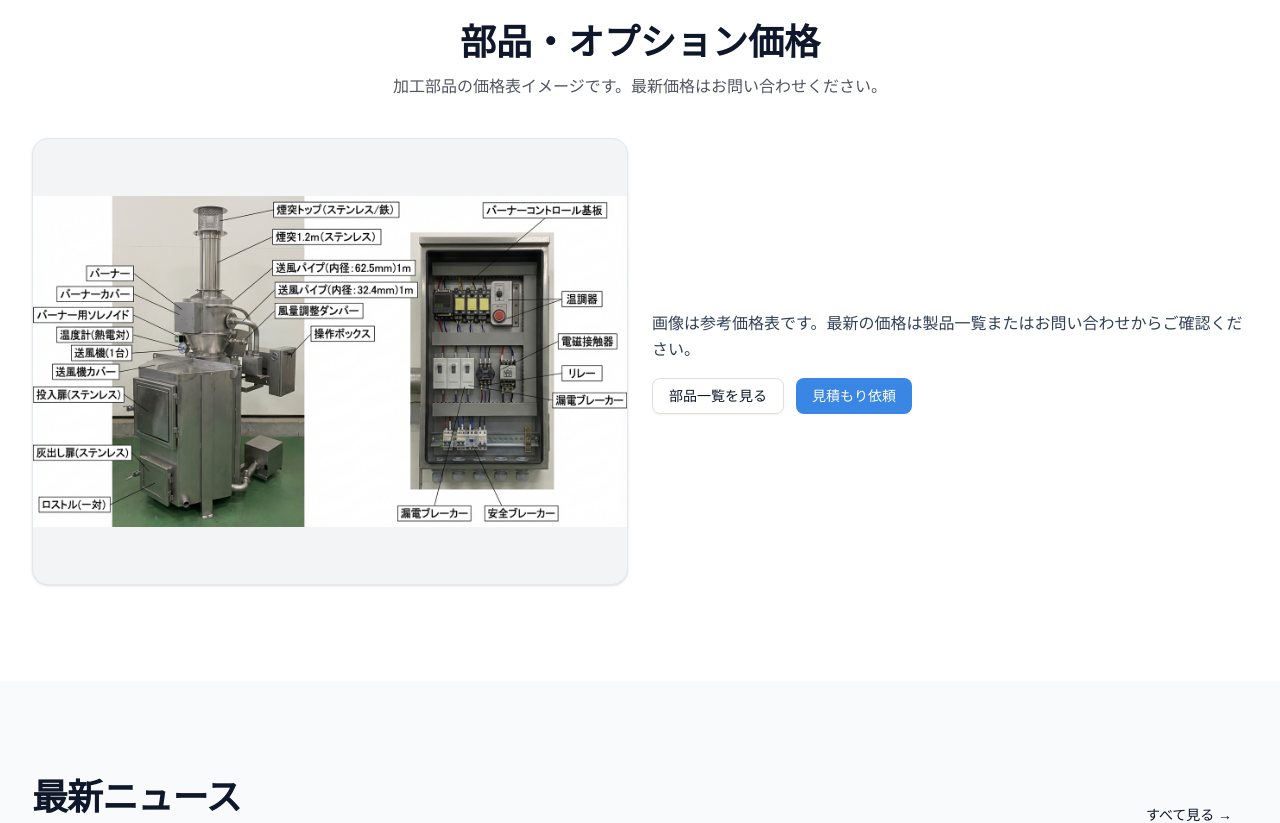
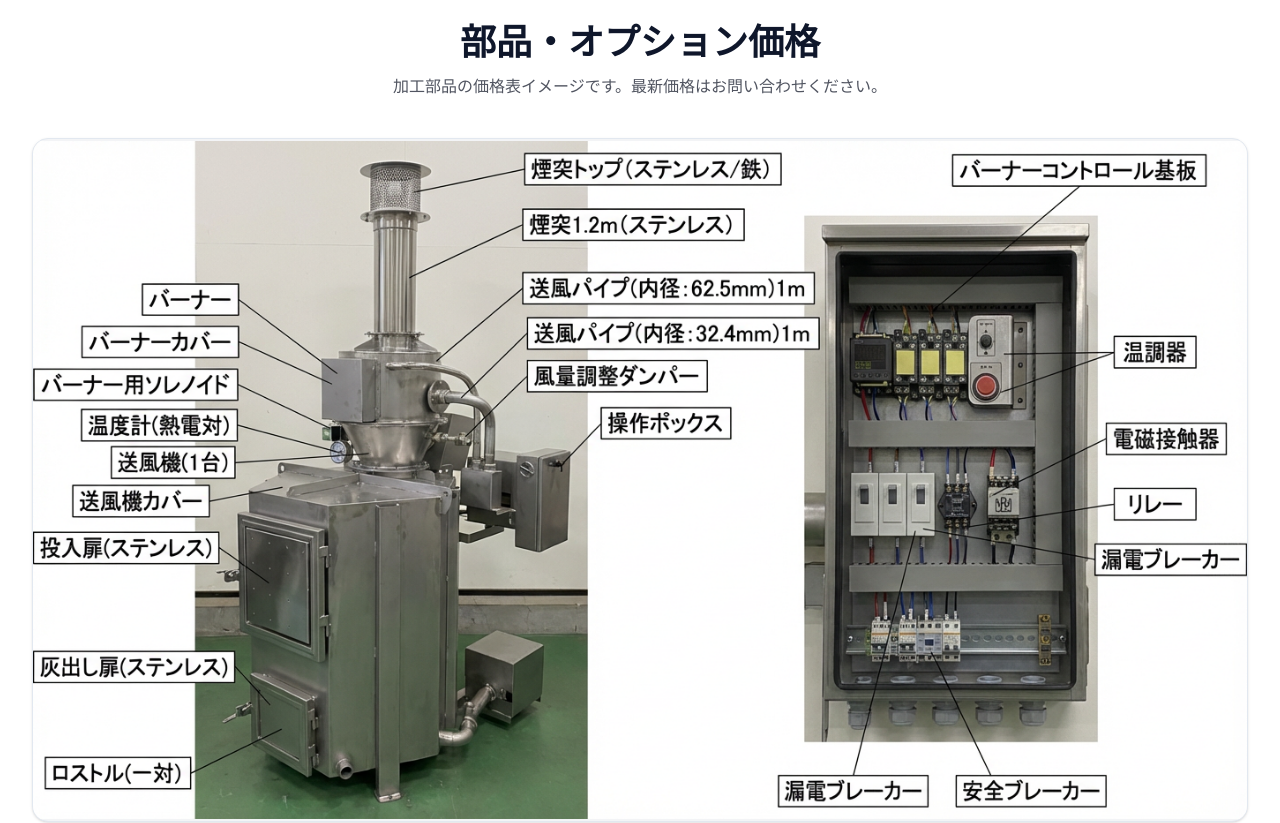
Before and after one commit to rnrnstar2/ProOneTech, a Next.js app: page / in a window 1280 px wide. Shown: the part 3500-4323 px from the top of the page. Built offline with nearby package versions, Linux system fonts and the light colour scheme.

Commit message:
Stack parts pricing image and CTA vertically

```diff
--- a/src/app/page.tsx
+++ b/src/app/page.tsx
@@ -283,19 +283,19 @@ export default function Home() {
             </p>
           </div>
 
-          <div className="grid gap-6 lg:grid-cols-2 items-center">
-            <div className="aspect-[4/3] w-full overflow-hidden rounded-2xl border border-slate-200 shadow-sm bg-gray-100 flex items-center justify-center">
+          <div className="space-y-6">
+            <div className="aspect-[16/9] w-full overflow-hidden rounded-2xl border border-slate-200 shadow-sm bg-gray-100 flex items-center justify-center">
               <img
                 src="/images/generated_image_3093a58a-6f9b-491a-827f-24a4d5c7e461.png"
                 alt="部品価格表"
                 className="h-full w-full object-contain"
               />
             </div>
-            <div className="flex flex-col gap-4">
-              <p className="text-slate-700 leading-relaxed">
+            <div className="flex flex-col gap-4 items-center text-center">
+              <p className="text-slate-700 leading-relaxed max-w-3xl">
                 画像は参考価格表です。最新の価格は製品一覧またはお問い合わせからご確認ください。
               </p>
-              <div className="flex gap-3 flex-wrap">
+              <div className="flex gap-3 flex-wrap justify-center">
                 <Button asChild variant="outline">
                   <Link href="/products">部品一覧を見る</Link>
                 </Button>
```
